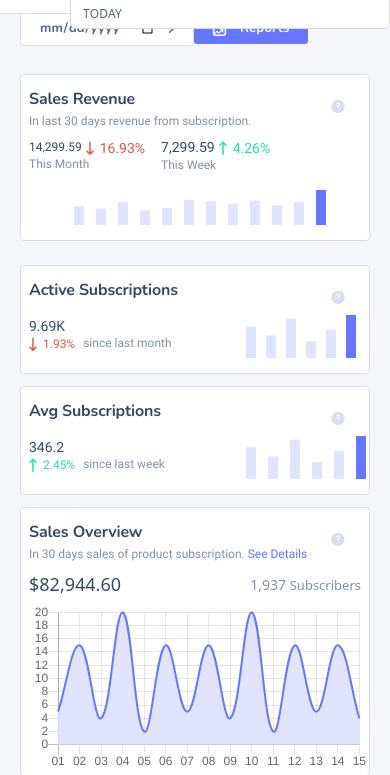
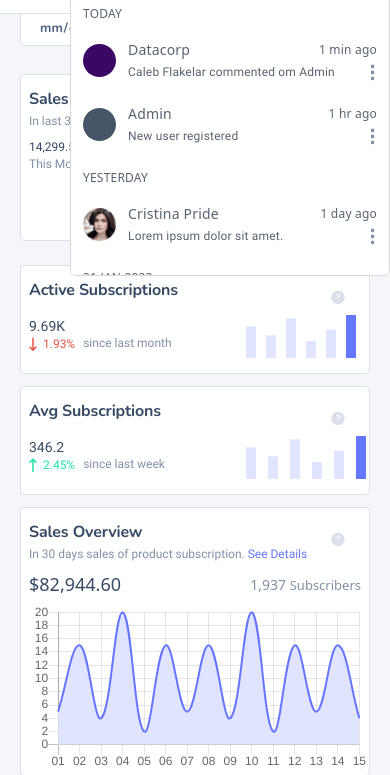
Before and after one commit to shakhbozpro/sales-dashboard.io, a plain HTML site: page index.html in a window 390 px wide. Both pictures are taken after a click on the button 290 px from the left and 41 px from the top of the page. Shown: the part 69-844 px from the top of the page. Drawn offline with nearby package versions, Linux system fonts and the light colour scheme.

Commit message:
Changed notification height

```diff
--- a/index.html
+++ b/index.html
@@ -124,7 +124,7 @@
                 <img src="./assets/images/notification.svg" alt="Notification" width="24" height="26">
               </button>
               <div
-                class="mobile-notifications-wrapper hidden absolute top-[65px] z-10 max-w-[320px] w-full max-h-[330px] h-full bg-white rounded-[6px] border-[1px] border-[#d8d8d8] overflow-y-auto">
+                class="mobile-notifications-wrapper hidden absolute top-[65px] z-10 max-w-[320px] w-full min-h-[330px] h-full bg-white rounded-[6px] border-[1px] border-[#d8d8d8] overflow-y-auto">
                 <div
                   class="flex items-center justify-between p-3 font-medium leading-5 tracking-[0.20px] text-[#576371]">
                   Notification
```
Also changed, not shown: dist/output.css.
